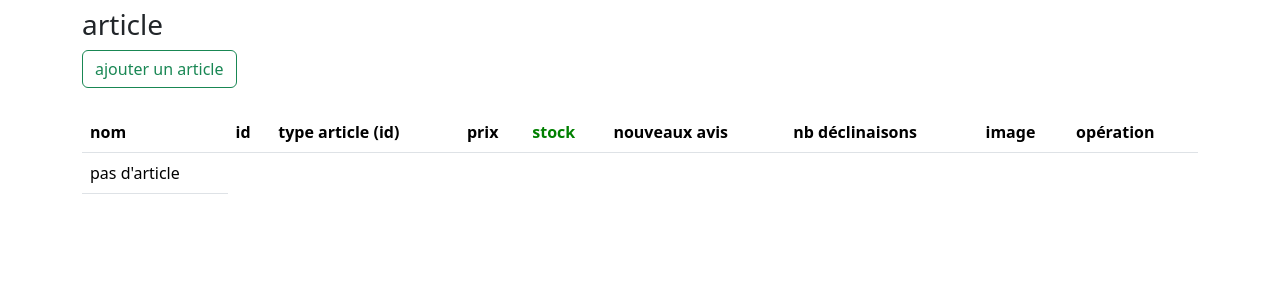
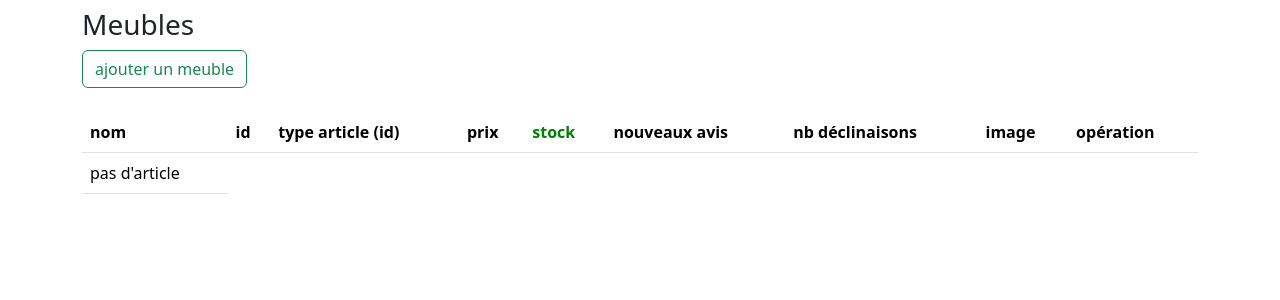
Before and after one commit to MaxG0312/SAE-2.04, a Flask app: template templates/admin/article/show_article.html in a window 1280 px wide. Shown: the part 64-364 px from the top of the page. Run offline with Flask 3, Linux system fonts and the light colour scheme; the template is opened without the code that fills it, so the values that code supplies are empty; some libraries are stand-ins or nearby versions.

```diff
--- a/templates/admin/article/show_article.html
+++ b/templates/admin/article/show_article.html
@@ -10,14 +10,14 @@ articles (tableau de dictionnaires)
 {% extends 'admin/layout_admin.html' %}
 
 {% block title %}
-    <title>afficher les articles</title>
+    <title>afficher les meubles</title>
 {% endblock %}
 
 {% block body %}
-<h3>article</h3>
-<a  class="btn btn-outline-success" href="/admin/article/add">ajouter un article</a>
+<h3>Meubles</h3>
+<a  class="btn btn-outline-success" href="/admin/article/add">ajouter un meuble</a>
 <br><br>
-{#{{ articles }}#}
+{#{{ meubles }}#}
 <table class="table">
     <thead class="thead-dark">
         <tr>
@@ -26,12 +26,12 @@ articles (tableau de dictionnaires)
         </tr>
     </thead>
     <tbody>
-    {% if articles | length >= 1 %}
-        {% for ligne in articles %}
+    {% if meubles | length >= 1 %}
+        {% for ligne in meubles %}
            <tr>
                   <td>{{ ligne.nom }}</td>
                   <td>{{ ligne.id_article }}</td>
-                  <td><span style="color: red">{{ ligne.libelle }}</span> ({{ ligne.type_article_id }})</td>
+                  <td><span style="color: red">{{ ligne.libelle }}</span> ({{ ligne.type_meuble_id }})</td>
                   <td>{#{ ligne.prix }#}  {{  "{:,.2f} €".format(ligne.prix) }}</td>
                   <td>
                   {% if ligne.stock is defined %}
```
Also changed, not shown: controllers/admin_article.py (+10 -10 lines).
